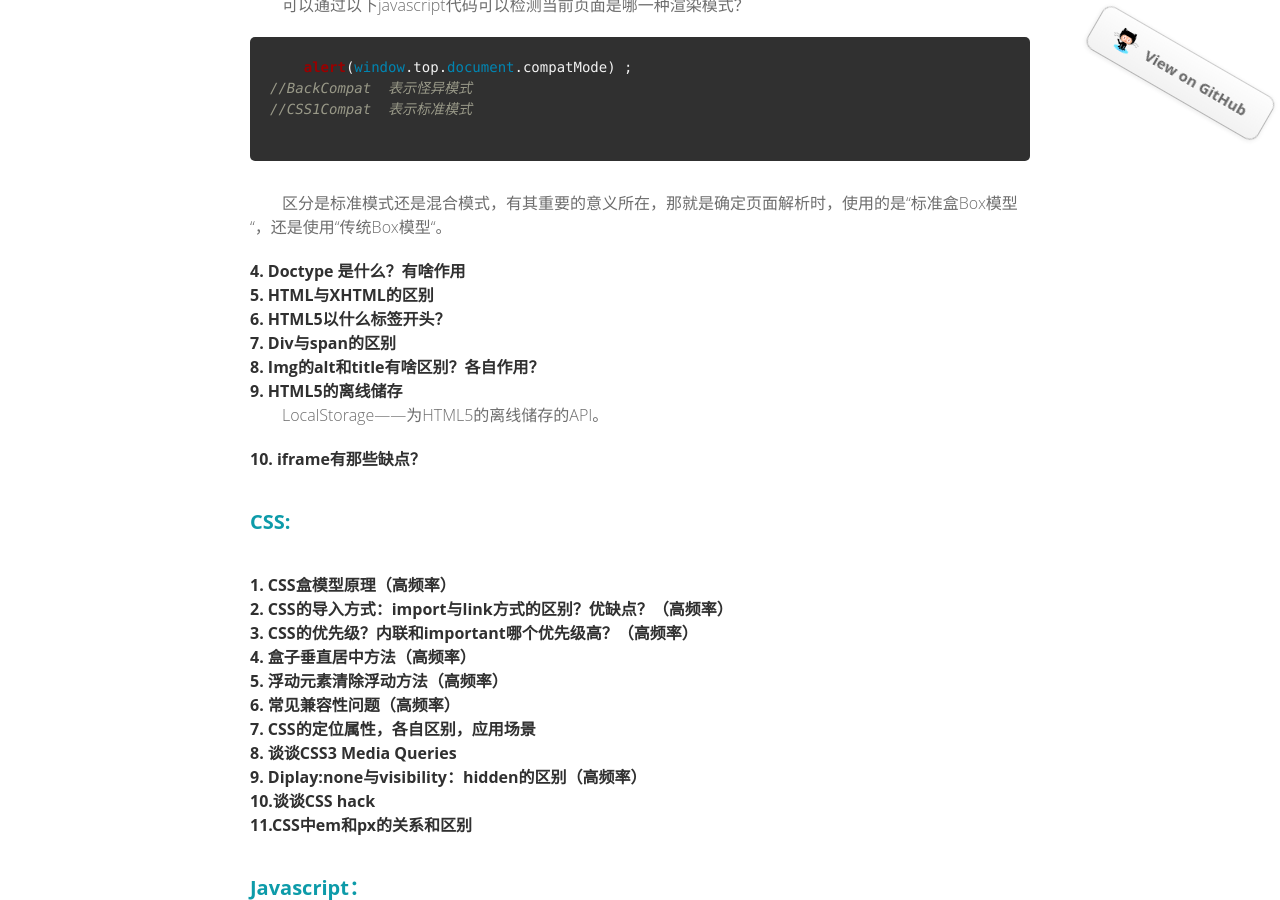
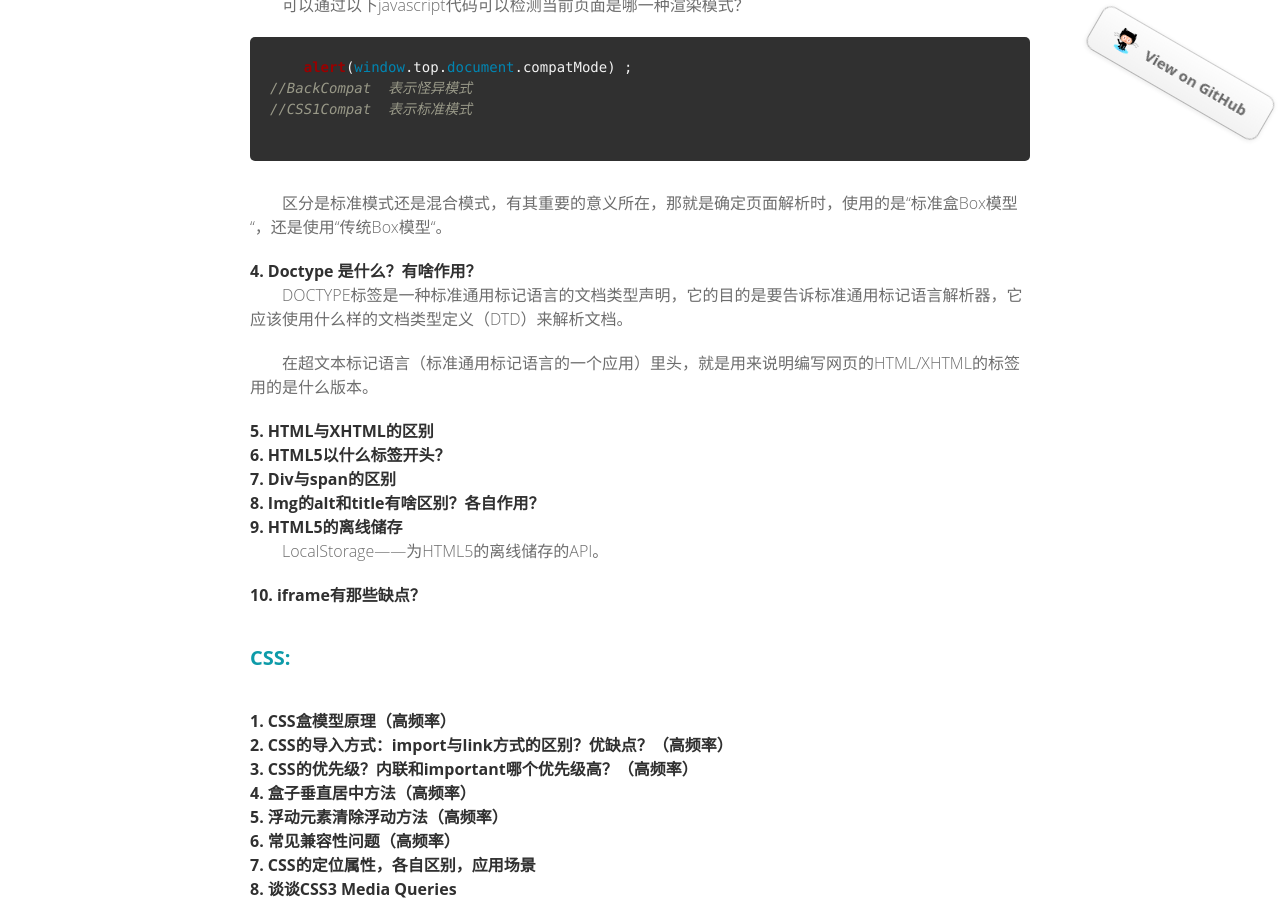
Before and after one commit to yubiaobin/yubiaobin.github.io, a Jekyll site: the page built from _posts/2013-01-12-interview.html, in a window 1280 px wide and 900 px high, scrolled down 1143 px. Built offline with Jekyll 4.4.1, drawn with Linux system fonts in a browser that asks for light colours; comment, search, counter and statistics services are not loaded.

Commit message:
add an answer on interview blog

```diff
--- a/_posts/2013-01-12-interview.html
+++ b/_posts/2013-01-12-interview.html
@@ -62,7 +62,9 @@ title : Web前端的一些面试考察的知识点
 
 
 
-<h4>4.  Doctype 是什么？有啥作用</h4>
+<h4>4.  Doctype 是什么？有啥作用？</h4>
+<p>DOCTYPE标签是一种标准通用标记语言的文档类型声明，它的目的是要告诉标准通用标记语言解析器，它应该使用什么样的文档类型定义（DTD）来解析文档。</p>
+<p>在超文本标记语言（标准通用标记语言的一个应用）里头，就是用来说明编写网页的HTML/XHTML的标签用的是什么版本。</p>
 
 
 <h4>5.  HTML与XHTML的区别</h4>
```
